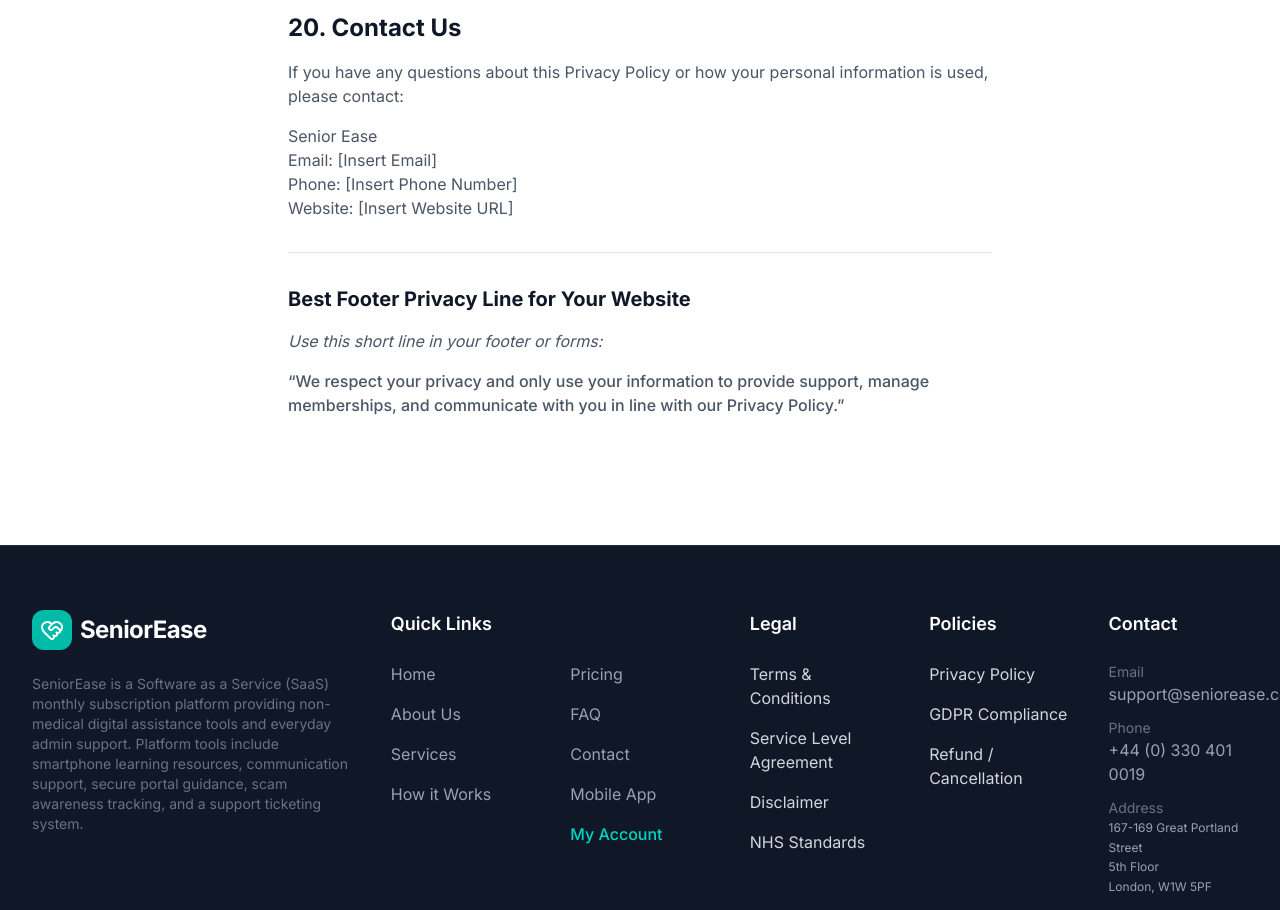
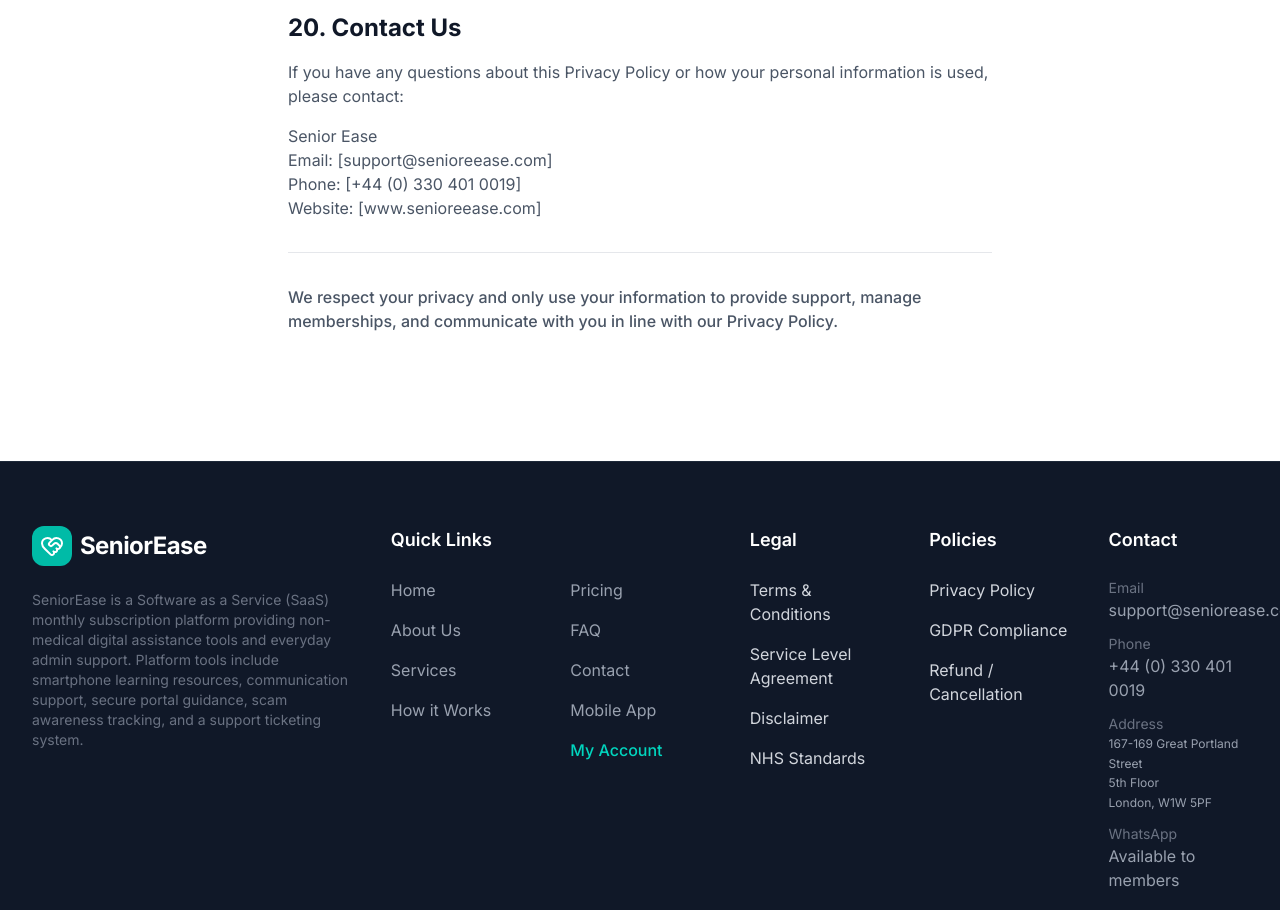
Before and after one commit to codesmashersltd/SeniorEase, a React (Vite) app: page /privacy in a window 1280 px wide. Shown: the part 9840-10750 px from the top of the page. Built offline with nearby package versions, Linux system fonts and the light colour scheme.

Commit message:
docs: update contact information in privacy policy
Populate contact details and remove placeholder text from the privacy policy page.

```diff
--- a/src/pages/Privacy.tsx
+++ b/src/pages/Privacy.tsx
@@ -341,16 +341,16 @@
           <p className="mb-4">If you have any questions about this Privacy Policy or how your personal information is used, please contact:</p>
           <p className="mb-8">
             Senior Ease<br />
-            Email: [Insert Email]<br />
-            Phone: [Insert Phone Number]<br />
-            Website: [Insert Website URL]
+            Email: [support@senioreease.com]<br />
+            Phone: [+44 (0) 330 401 0019]<br />
+            Website: [www.senioreease.com]
           </p>
 
           <hr className="my-8 border-gray-200" />
 
-          <h3 className="text-xl font-bold text-gray-900 mt-8 mb-4">Best Footer Privacy Line for Your Website</h3>
-          <p className="mb-4 italic">Use this short line in your footer or forms:</p>
-          <p className="mb-8 font-medium">“We respect your privacy and only use your information to provide support, manage memberships, and communicate with you in line with our Privacy Policy.”</p>
+          <h3 className="text-xl font-bold text-gray-900 mt-8 mb-4"></h3>
+          <p className="mb-4 italic"></p>
+          <p className="mb-8 font-medium">We respect your privacy and only use your information to provide support, manage memberships, and communicate with you in line with our Privacy Policy.</p>
         </div>
       </div>
     </div>
```
